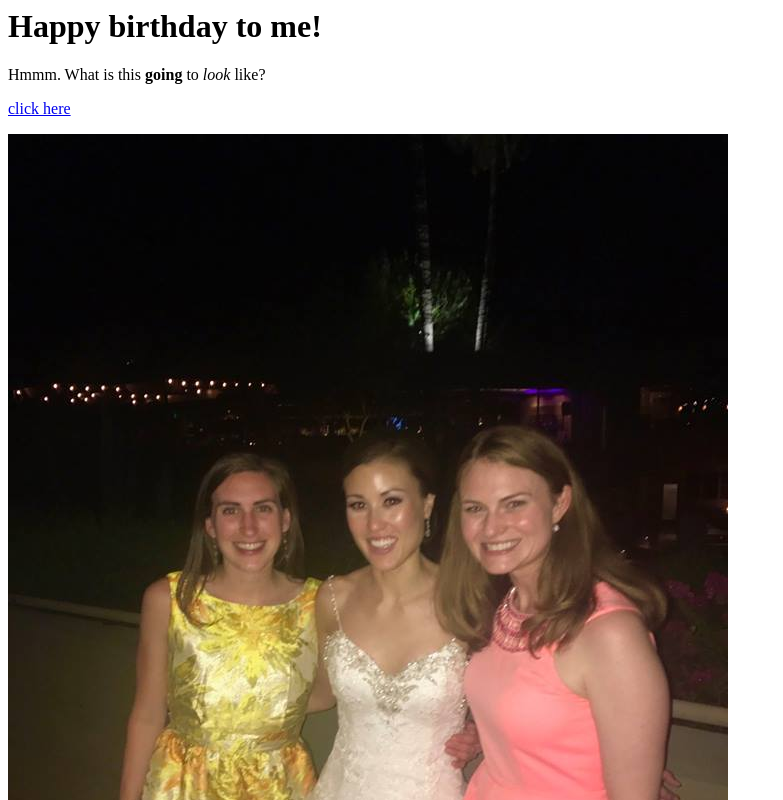
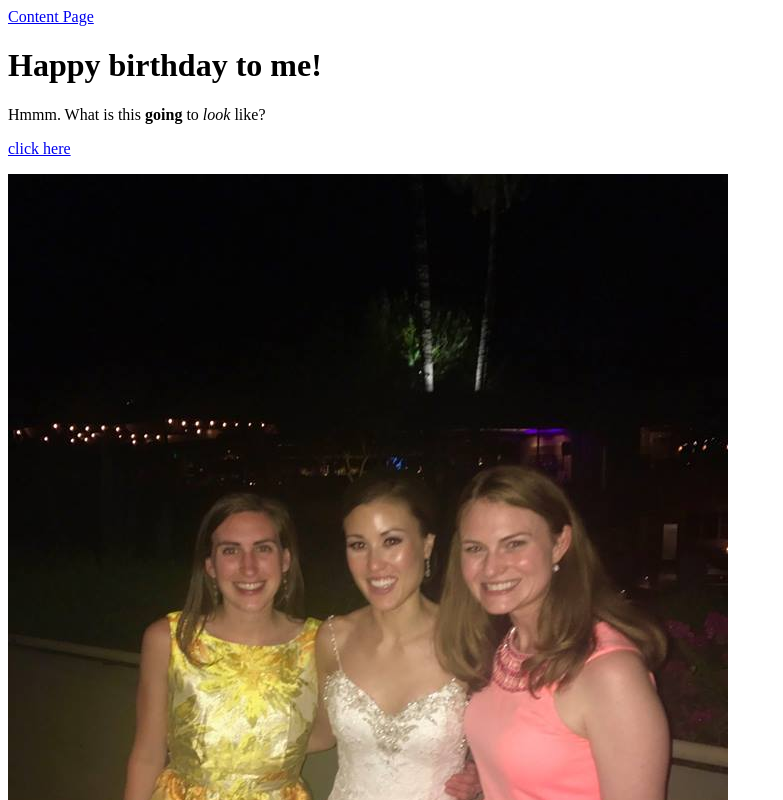
Before and after one commit to kelseyheinen/kelseyheinen.github.io, a plain HTML site: page index.html in a window 1280 px wide. Shown: the top 800 px of the page, without its empty margins (0-783 px from the left). Drawn offline with Linux system fonts and the light colour scheme.

Commit message:
linked pages to each other class 1

```diff
--- a/index.html
+++ b/index.html
@@ -1,4 +1,11 @@
+<html lang="en">
+<head>
+    <title>index</title>
+</head>
+
 <body>
+    <a href="class1.html"> Content Page</a>
+<div>
 <h1>Happy birthday to me!</h1>
 
 <p>
@@ -26,3 +33,4 @@
 
 </table>
 </body>
+</html>
```
Also changed, not shown: class1.html (+2 -1 lines).
